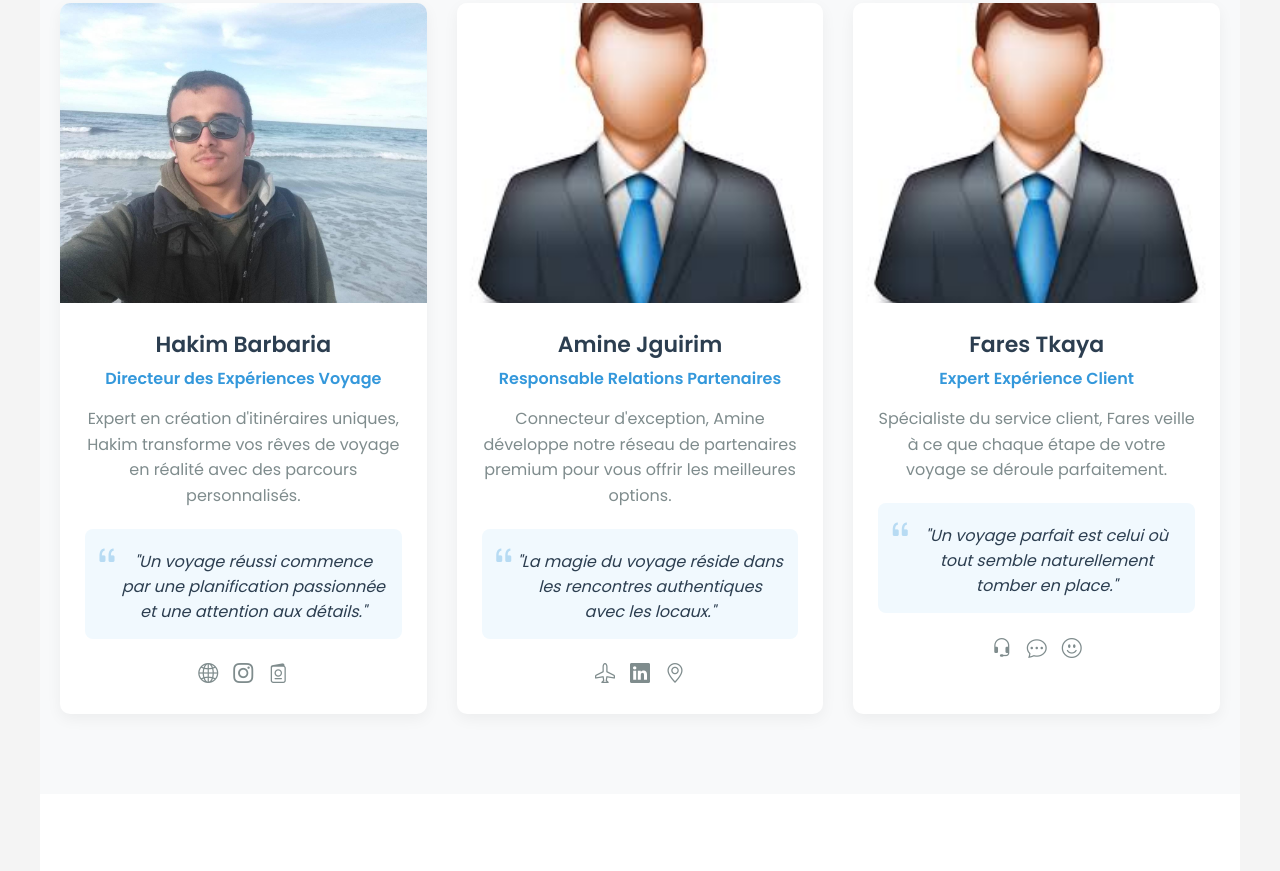
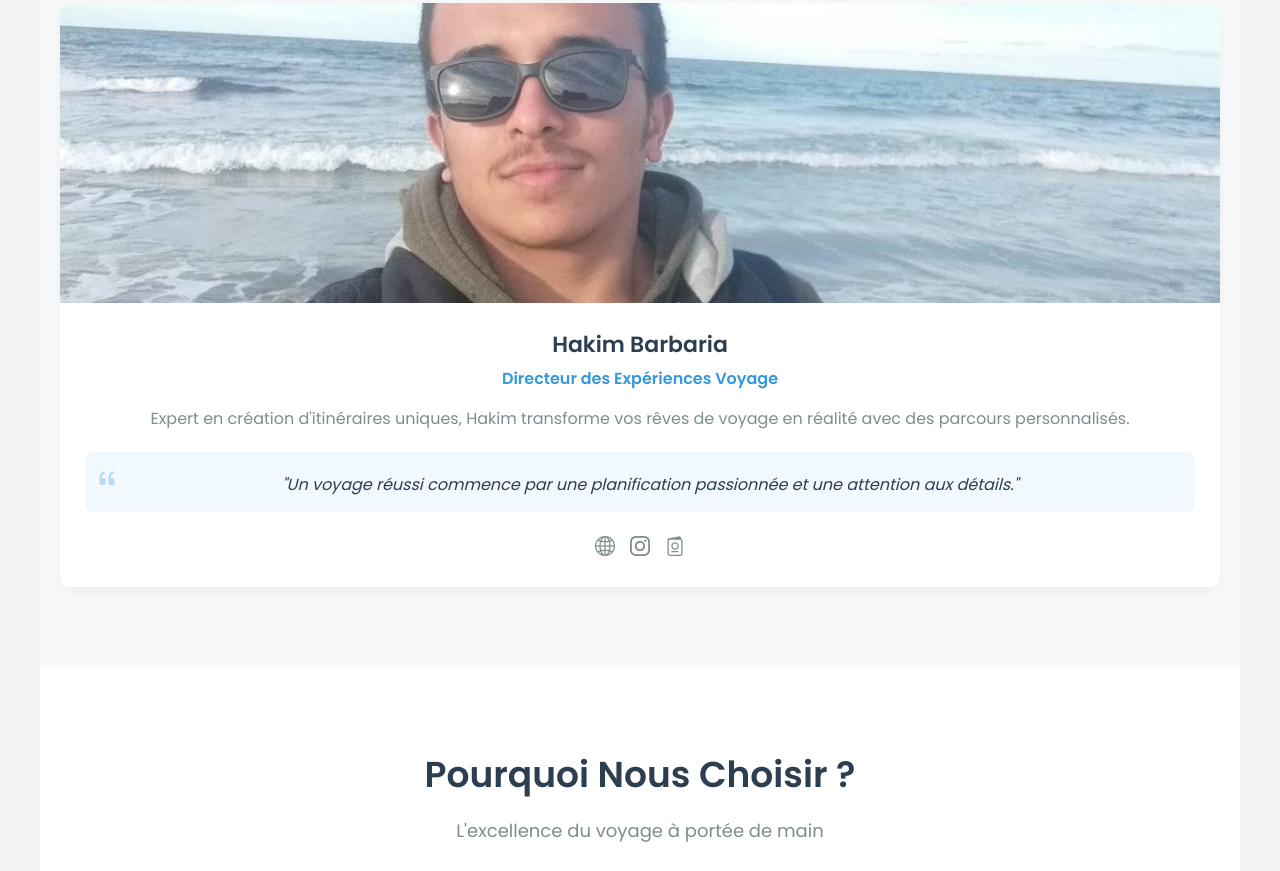
Before and after one commit to hakimBarbaria/agence-voyage, a plain HTML site: page html/index.html in a window 1280 px wide. Shown: the part 2200-3071 px from the top of the page. Drawn offline with nearby package versions, Linux system fonts and the light colour scheme.

Commit message:
correction

```diff
--- a/html/index.html
+++ b/html/index.html
@@ -184,47 +184,6 @@
                 </div>
             </div>
 
-            <div class="team-card">
-                <div class="team-image">
-                    <img src="../assets/jguirim3.jpg" alt="Amine Jguirim">
-                </div>
-                <div class="team-content">
-                    <h3>Amine Jguirim</h3>
-                    <p class="team-position">Responsable Relations Partenaires</p>
-                    <p class="team-description">Connecteur d'exception, Amine développe notre réseau de partenaires
-                        premium pour vous offrir les meilleures options.</p>
-                    <div class="team-quote">
-                        <i class="bi bi-quote"></i>
-                        <p>"La magie du voyage réside dans les rencontres authentiques avec les locaux."</p>
-                    </div>
-                    <div class="team-social">
-                        <a href="#"><i class="bi bi-airplane"></i></a>
-                        <a href="#"><i class="bi bi-linkedin"></i></a>
-                        <a href="#"><i class="bi bi-geo-alt"></i></a>
-                    </div>
-                </div>
-            </div>
-
-            <div class="team-card">
-                <div class="team-image">
-                    <img src="../assets/jguirim3.jpg" alt="Fares Tkaya">
-                </div>
-                <div class="team-content">
-                    <h3>Fares Tkaya</h3>
-                    <p class="team-position">Expert Expérience Client</p>
-                    <p class="team-description">Spécialiste du service client, Fares veille à ce que chaque étape de
-                        votre voyage se déroule parfaitement.</p>
-                    <div class="team-quote">
-                        <i class="bi bi-quote"></i>
-                        <p>"Un voyage parfait est celui où tout semble naturellement tomber en place."</p>
-                    </div>
-                    <div class="team-social">
-                        <a href="#"><i class="bi bi-headset"></i></a>
-                        <a href="#"><i class="bi bi-chat-dots"></i></a>
-                        <a href="#"><i class="bi bi-emoji-smile"></i></a>
-                    </div>
-                </div>
-            </div>
         </div>
     </section>
 
```
